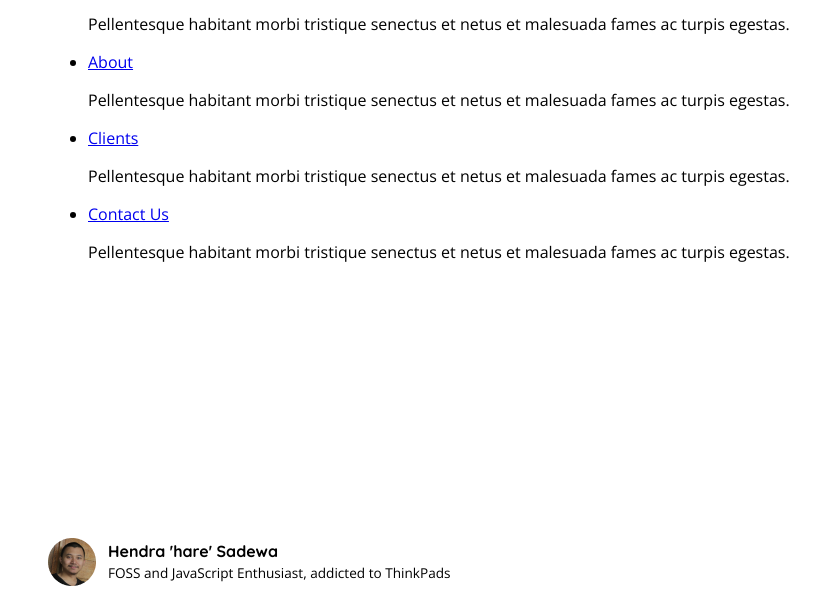
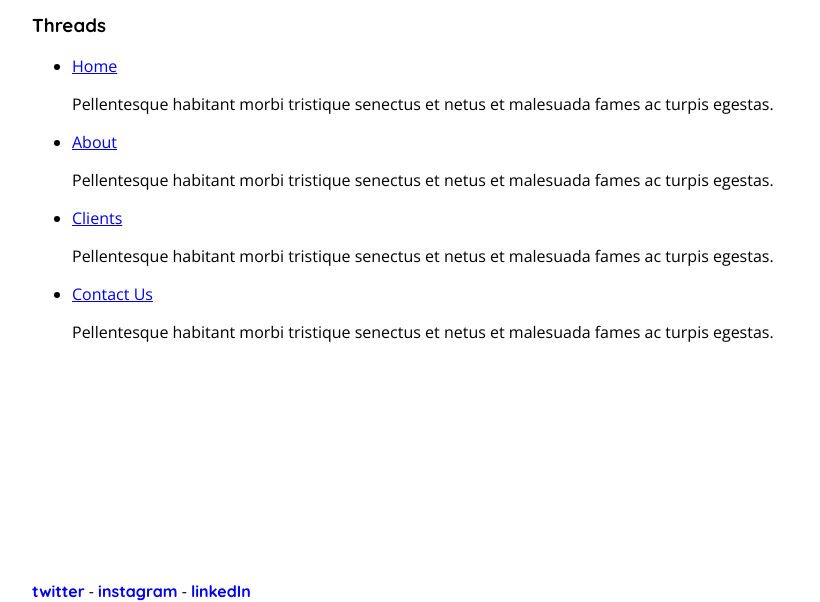
Before and after one commit to hare451g/hare451g.github.io, a Gatsby site: page / in a window 1280 px wide. Shown: the part 206-808 px from the top of the page, without its empty margins (8-828 px from the left). Built offline with nearby package versions, Linux system fonts and the light colour scheme; Gatsby itself is replaced by a stand-in of ours.

Commit message:
create and implement footer component

```diff
--- /dev/null
+++ b/src/containers/Footer/index.js
@@ -0,0 +1,29 @@
+import React from 'react';
+import { useStaticQuery, graphql } from 'gatsby';
+
+import { Link } from './styled';
+
+function Footer() {
+  const { site } = useStaticQuery(
+    graphql`
+      query {
+        site {
+          siteMetadata {
+            twitterURL
+            instagramURL
+            linkedInURL
+          }
+        }
+      }
+    `
+  );
+  return (
+    <div>
+      <Link href={site.siteMetadata.twitterURL}>twitter</Link> -{' '}
+      <Link href={site.siteMetadata.instagramURL}>instagram</Link> -{' '}
+      <Link href={site.siteMetadata.linkedInURL}>linkedIn</Link>
+    </div>
+  );
+}
+
+export default Footer;
--- /dev/null
+++ b/src/containers/Footer/styled.js
@@ -0,0 +1,9 @@
+import styled from 'styled-components';
+
+const Link = styled.a`
+  text-decoration: none;
+  font-family: Quicksand, sans-serif;
+  font-weight: bold;
+`;
+
+export { Link };
--- a/src/containers/IdentityCard/index.js
+++ b/src/containers/IdentityCard/index.js
@@ -31,7 +31,7 @@ function IdentityCard() {
   return (
     <IdentityCardWrapper>
       <AuthorThumbnailWrapper>
-        <img src={authorThumbnail.publicURL} />
+        <img src={authorThumbnail.publicURL} alt={siteMetadata.author} />
       </AuthorThumbnailWrapper>
       <AuthorDescriptionWrapper>
         <AuthorName>{siteMetadata.author}</AuthorName>
--- /dev/null
+++ b/src/layouts/AppLayout/GlobalStyles.js
@@ -0,0 +1,18 @@
+import { createGlobalStyle } from 'styled-components';
+
+const GlobalStyles = createGlobalStyle`
+  body {
+    font-family: 'Open Sans', sans-serif;
+    min-height: 100%;
+    font-size: 16px;
+  }
+  html {
+    height: 100%;
+  }
+
+  h1, h2, h3, h4, h5, h6 {
+    font-family: 'Quicksand', sans-serif;
+  }
+`;
+
+export default GlobalStyles;
--- a/src/layouts/AppLayout/index.js
+++ b/src/layouts/AppLayout/index.js
@@ -1,50 +1,12 @@
 import React from 'react';
-import styled, { createGlobalStyle } from 'styled-components';
 import { Helmet } from 'react-helmet';
 
 import Header from '../../containers/Header';
 import IdentityCard from '../../containers/IdentityCard';
 
-const GlobalStyle = createGlobalStyle`
-  body {
-    font-family: 'Open Sans', sans-serif;
-    min-height: 100%;
-    font-size: 16px;
-  }
-  html {
-    height: 100%;
-  }
-
-  h1, h2, h3, h4, h5, h6 {
-    font-family: 'Quicksand', sans-serif;
-  }
-`;
-
-const AppLayoutWrapper = styled.div`
-  padding: 0 1rem;
-  display: grid;
-  height: 100vh;
-  grid-template-rows: auto 1fr auto;
-
-  header {
-    grid-row-start: 1;
-    grid-row-end: 2;
-  }
-
-  main {
-    grid-row-start: 2;
-    grid-row-end: 3;
-  }
-
-  footer {
-    grid-row-start: 3;
-    grid-row-end: 4;
-  }
-
-  @media (min-width: 480px) {
-    padding: 0 3rem;
-  }
-`;
+import GlobalStyles from './GlobalStyles';
+import { AppLayoutWrapper } from './styled';
+import Footer from '../../containers/Footer';
 
 function AppLayout({ children }) {
   return (
@@ -53,19 +15,22 @@ function AppLayout({ children }) {
         <link
           href="https://fonts.googleapis.com/css2?family=Open+Sans"
           rel="stylesheet"
+          lazyLoad
         />
         <link
           href="https://fonts.googleapis.com/css2?family=Quicksand:wght@300;400;500;600;700&display=swap"
           rel="stylesheet"
+          lazyLoad
         />
       </Helmet>
-      <GlobalStyle />
+      <GlobalStyles />
       <header>
         <Header />
+        <IdentityCard />
       </header>
       <main>{children}</main>
       <footer>
-        <IdentityCard />
+        <Footer />
       </footer>
     </AppLayoutWrapper>
   );
--- /dev/null
+++ b/src/layouts/AppLayout/styled.js
@@ -0,0 +1,29 @@
+import styled from 'styled-components';
+
+const AppLayoutWrapper = styled.div`
+  padding: 0 1rem;
+  display: grid;
+  height: 100vh;
+  grid-template-rows: auto 1fr auto;
+
+  header {
+    grid-row-start: 1;
+    grid-row-end: 2;
+  }
+
+  main {
+    grid-row-start: 2;
+    grid-row-end: 3;
+  }
+
+  footer {
+    grid-row-start: 3;
+    grid-row-end: 4;
+  }
+
+  @media (min-width: 480px) {
+    padding: 0 2rem;
+  }
+`;
+
+export { AppLayoutWrapper };
--- a/src/pages/index.js
+++ b/src/pages/index.js
@@ -1,9 +1,11 @@
 import React from 'react';
+import SEO from '../containers/SEO';
 import AppLayout from '../layouts/AppLayout';
 
 function IndexPage() {
   return (
     <AppLayout>
+      <SEO title={'Home'} />
       <h3>Threads</h3>
       <nav>
         <ul>
```
